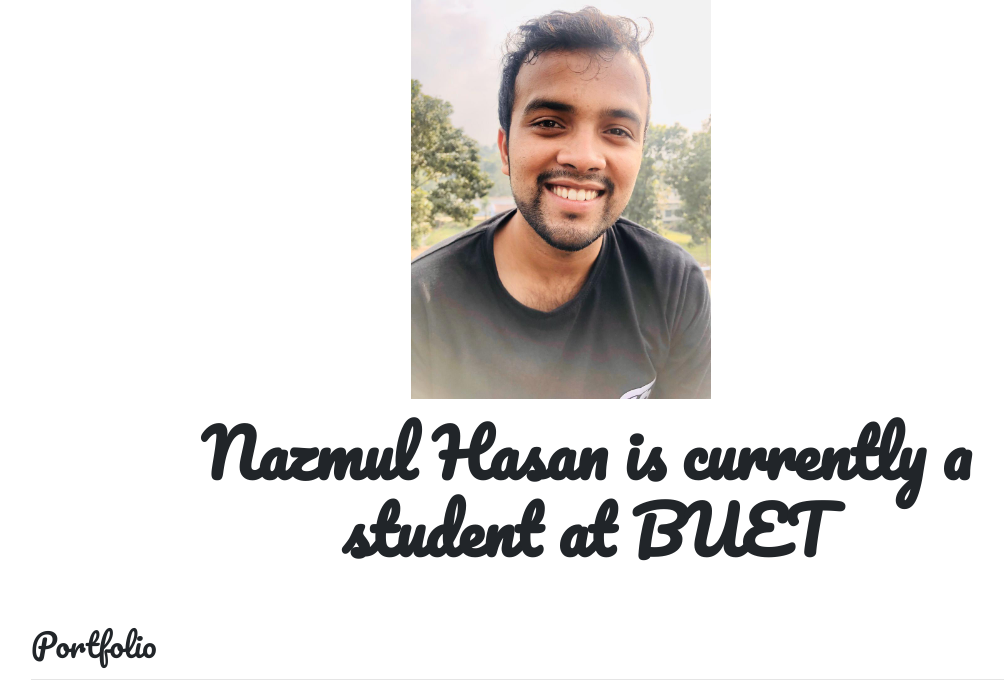
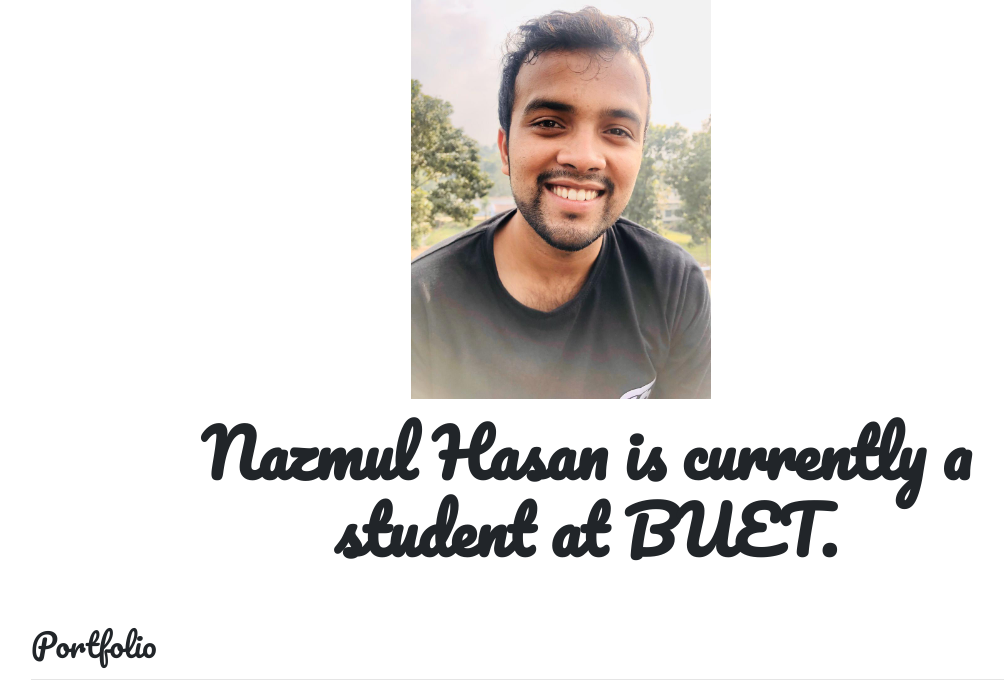
Before and after one commit to Nazmul1850/Personal_portfolio, a Django app: page / in a window 1280 px wide. Shown: the part 73-765 px from the top of the page, without its empty margins (54-1058 px from the left). Run offline with Django 3.2, Linux system fonts and the light colour scheme; data comes from the database, SQL or seed files in the repository; some libraries are stand-ins or nearby versions.

Commit message:
Completed

```diff
--- a/portfolio/templates/portfolio/home.html
+++ b/portfolio/templates/portfolio/home.html
@@ -9,7 +9,7 @@
 </div>
 <div class="row justify-content-center mb-3">
   <div class="col-md-9 text-center">
-    <h1 id="hometext" class="font-weight-bold">Nazmul Hasan is currently a student at BUET</h1>
+    <h1 id="hometext" class="font-weight-bold">Nazmul Hasan is currently a student at BUET.</h1>
   </div>
 </div>
 <h2 class="mt-5">Portfolio</h2>
```
